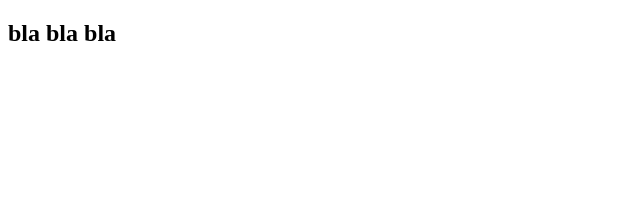
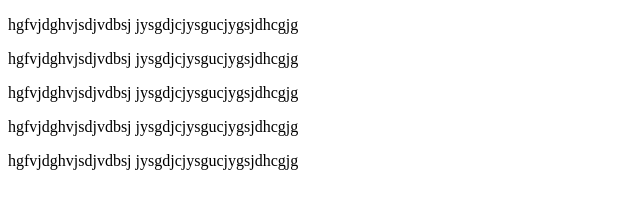
Before and after one commit to ashu9807/100DaysOfPlacement, a plain HTML site: page index.html in a window 1280 px wide. Shown: the whole page, without its empty margins (0-640 px from the left). Drawn offline with Linux system fonts and the light colour scheme.

Commit message:
md p tag

```diff
--- a/index.html
+++ b/index.html
@@ -6,6 +6,11 @@
     <title>Document</title>
 </head>
 <body>
-    <h2 class="pl">bla bla bla</h2>
+
+    <p class="blue">hgfvjdghvjsdjvdbsj jysgdjcjysgucjygsjdhcgjg</p>
+    <p class="blue">hgfvjdghvjsdjvdbsj jysgdjcjysgucjygsjdhcgjg</p>
+    <p class="blue">hgfvjdghvjsdjvdbsj jysgdjcjysgucjygsjdhcgjg</p>
+    <p class="blue">hgfvjdghvjsdjvdbsj jysgdjcjysgucjygsjdhcgjg</p>
+    <p class="blue">hgfvjdghvjsdjvdbsj jysgdjcjysgucjygsjdhcgjg</p>
 </body>
 </html>
```
